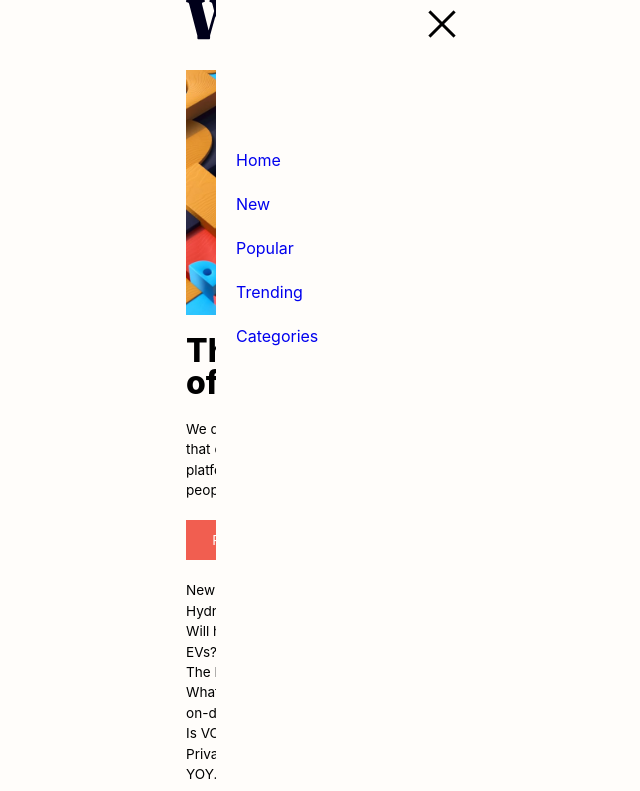
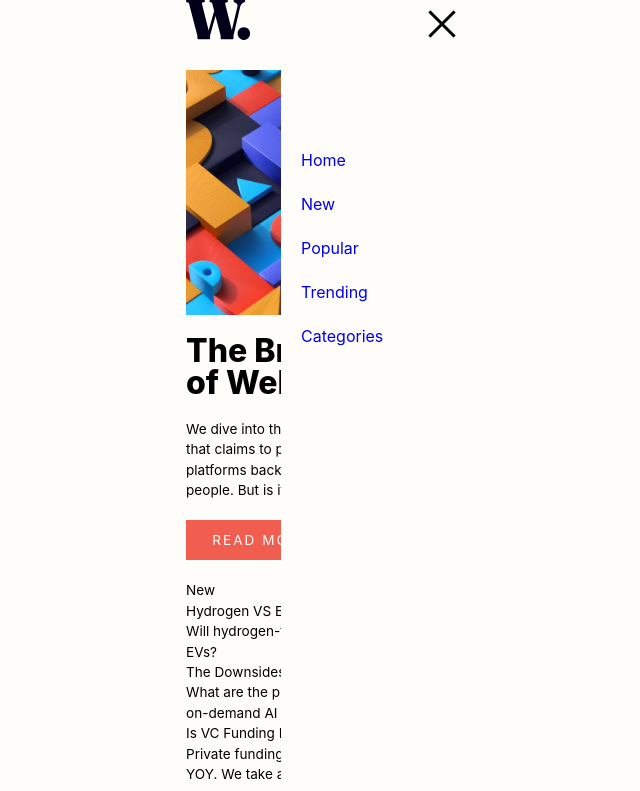
Before and after one commit to francobwogo/news_homepage, a website built with Vite: page index.html in a window 1280 px wide. Both pictures are taken after a click on the label "menu". Shown: the top 791 px of the page, without its empty margins (314-954 px from the left). Built offline with nearby package versions, Linux system fonts and the light colour scheme.

Commit message:
css update

```diff
--- a/index.html
+++ b/index.html
@@ -15,9 +15,7 @@
 <body>
   <main>
     <div class="nav">
-      <div>
-        <img class="logo" src="./assets/images/logo.svg" alt="logo">
-      </div>
+      <img class="logo" src="./assets/images/logo.svg" alt="logo">
       <div class="navbar">
         <div class="navMenu" id="navMenu">
           <div class="row">
--- a/style.css
+++ b/style.css
@@ -125,7 +125,7 @@ div {
 }
 
 .navMenu {
-  width: 250px;
+  width: 185px;
 }
 
 #navMenu {
@@ -136,7 +136,7 @@ div {
 .row {
   display: flex;
   justify-content: flex-end;
-  width: 250px;
+  width: 185px;
 }
 
 span.material-symbols-outlined {
@@ -148,7 +148,7 @@ span.material-symbols-outlined {
   padding-top: 100px;
   font-size: var(--fs-500);
   flex-direction: column;
-  width: 250px;
+  width: 185px;
   gap: 20px;
   height: 100vh;
 }
```
